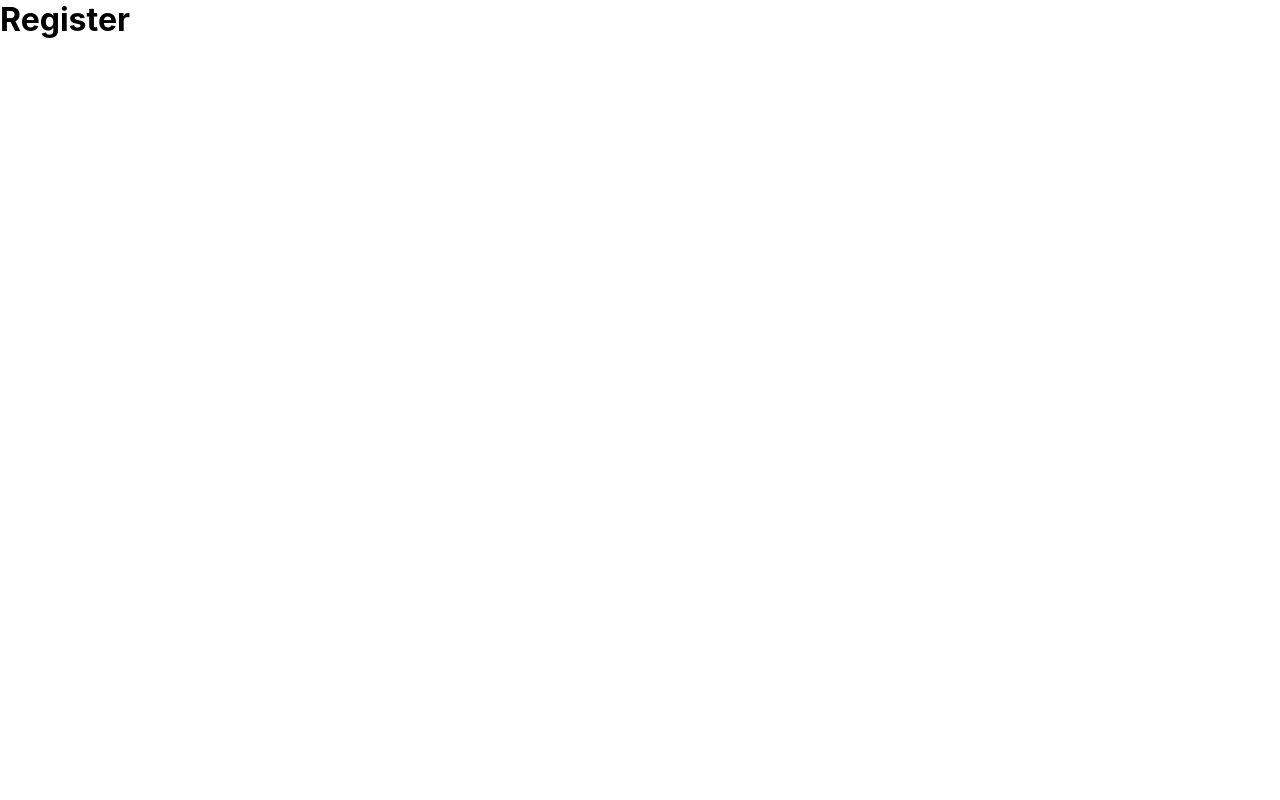
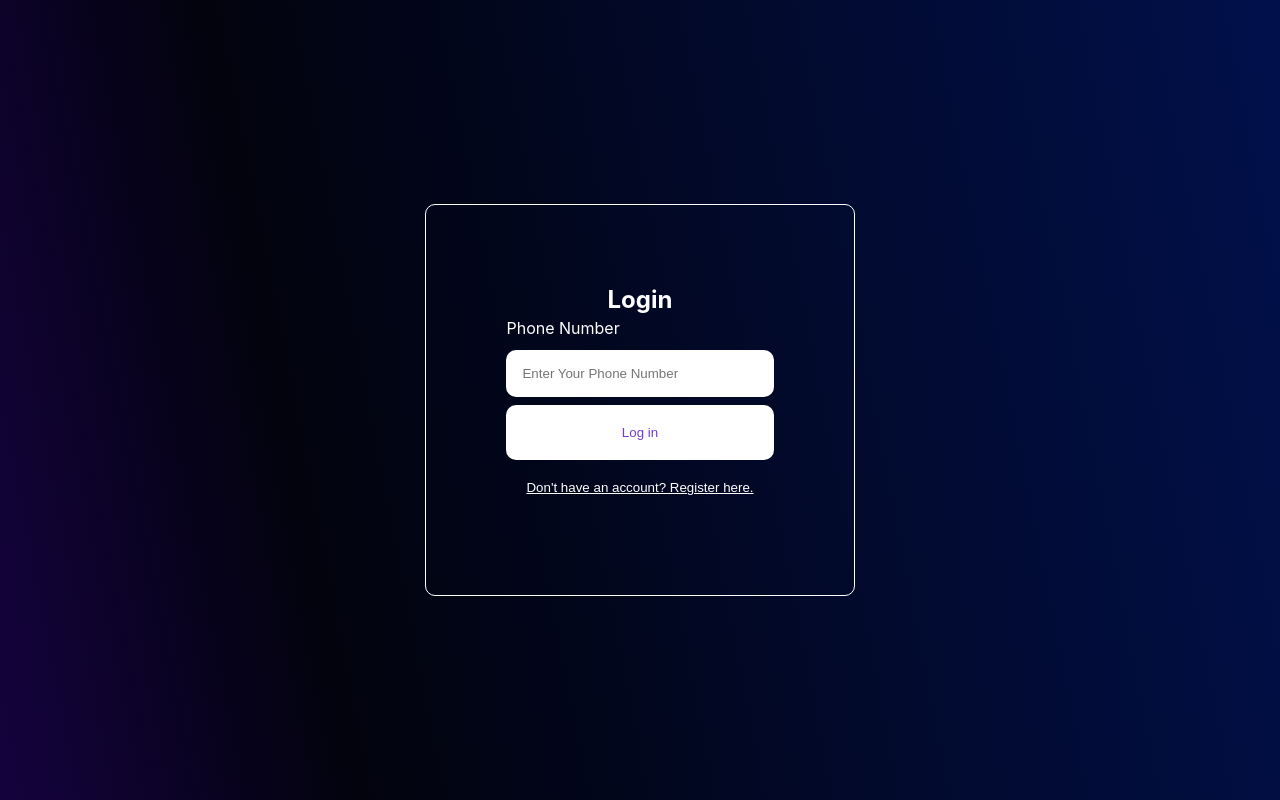
Before and after one commit to sagnik2001/React_Video_App_Frontend, a React (Create React App) app: page /login in a window 1280 px wide. Shown: the top 800 px of the page. Built offline with nearby package versions, Linux system fonts and the light colour scheme.

Commit message:
Login And Register

```diff
--- a/src/App.css
+++ b/src/App.css
@@ -0,0 +1,9 @@
+.App{
+    text-align: center;
+    display: flex;
+    min-height: 100vh;
+    align-items: center;
+    color: white;
+    justify-content: center;
+    background-image: linear-gradient(79deg, #14023e,#02030d 25%, #01104b);
+}
--- a/src/App.js
+++ b/src/App.js
@@ -1,18 +1,36 @@
-import React from "react";
-import Sidebar from "./Sidebar";
+import React,{useState} from "react";
+import "./App.css"
+// import Sidebar from "./Sidebar";
 import { BrowserRouter,Routes,Route } from "react-router-dom";
-import RegisterPage from "./Pages/Register";
+import Register from "./Pages/register/Register";
+import LogInPage from "./Pages/Login/LogInPage";
 
 const App = () => {
+  const [currentForm, setCurrentForm] = useState('login');
+
+  const toggleForm = (formName) => {
+    setCurrentForm(formName)
+  }
+
+
+
   return (
+
     // <div className="">
     //   {/* sidebar */}
     //   {/* <Sidebar /> */}
     //   {/* chat Section */}
     // </div>
+
     <BrowserRouter>
+    <div className="App">
+      {
+            currentForm === "login" ? <LogInPage onFormSwitch={toggleForm} /> : <Register onFormSwitch={toggleForm} />
+      }
+          </div>
         <Routes>
-          <Route path="/login"  element={<RegisterPage/>}/>
+          <Route exact path="/login"  element={<LogInPage />}></Route>
+          <Route path="/Register"  element={<Register />}/>
         </Routes>
     </BrowserRouter>
   );
--- /dev/null
+++ b/src/Pages/Login/LogInPage.jsx
@@ -0,0 +1,25 @@
+import React, {useState} from 'react';
+import "./Login.css"
+
+const LogInPage = (props) => {
+    const [email, setEmail] = useState('');
+    const [pass, setPass] = useState('');
+
+    const handleSubmit = (e) =>{
+        e.preventDefault();
+        console.log(email);
+    }
+
+  return (
+    <div className='auth-form-container'>
+      <h2>Login</h2>
+    <form className='login-form' onSubmit={handleSubmit}>
+        <label htmlFor="phoneNuber">Phone Number</label>
+      <input value={email} onChange={(e)=> setEmail(e.target.value)} type="email" placeholder='Enter Your Phone Number' id='email' name='email' />
+      <button type='submit'>Log in</button>
+    </form>
+    <button className='link-btn' onClick={()=> props.onFormSwitch('register')}>Don&apos;t have an account? Register here. </button>
+    </div>
+  )
+}
+export default LogInPage;
--- /dev/null
+++ b/src/Pages/Login/Login.css
@@ -0,0 +1,39 @@
+.auth-form-container, .login-form, .register-form{
+    display: flex;
+    flex-direction: column;
+}
+@media screen and (min-width: 60px){
+    .auth-form-container{
+        padding: 5rem;
+        border: 1px solid white;
+        border-radius:10px;
+        margin: 0.5rem;
+    }
+}
+
+
+
+label{
+    text-align: left;
+    padding: 0.25rem 0;
+}
+input{
+    margin: 0.5rem 0;
+    padding: 1rem;
+    border: none;
+    border-radius: 10px;
+}
+button{
+    border: none;
+    background-color: white;
+    padding: 20px ;
+    border-radius: 10px;
+    cursor: pointer;
+    color: #7439db;
+}
+
+.link-btn{
+    background: none;
+    color: white;
+    text-decoration: underline;
+}
--- a/src/Pages/Register.jsx
+++ /dev/null
@@ -1,10 +0,0 @@
-import React from "react"
-
-
-const RegisterPage = () => {
-    return(
-      <h1>Register</h1>
-    )
-}
-
-export default RegisterPage;
--- /dev/null
+++ b/src/Pages/register/Register.css
@@ -0,0 +1,28 @@
+/* .auth-form-container, .login-form, .register-form{
+    display: flex;
+    flex-direction: column;
+}
+label{
+    text-align: left;
+    padding: 0.25rem 0;
+}
+input{
+    color: white;
+    margin: 0.5rem 0;
+    padding: 1rem;
+    border: none;
+    border-radius: 10px;
+}
+button{
+    border: none;
+    background-color: white;
+    padding: 20px ;
+    border-radius: 10px;
+    cursor: pointer;
+}
+
+.link-btn{
+    background: none;
+    color: white;
+    text-decoration: underline;
+} */
--- /dev/null
+++ b/src/Pages/register/Register.jsx
@@ -0,0 +1,30 @@
+import React,{useState} from "react";
+// import "../Login/Login.css"
+import "../register/Register.css"
+
+const Register = (props) => {
+  const [email, setEmail] = useState('');
+  const [pass, setPass] = useState('');
+  const [name, setName] = useState('');
+
+  const handleSubmit = (e) =>{
+    e.preventDefault();
+    console.log(email);
+}
+
+
+    return(
+      <div className="auth-form-container">
+        <h2>Register</h2>
+      <form className="register-form" onSubmit={handleSubmit}>
+        <label htmlFor="name">Phone Number</label>
+        <input value={name} name="Phone Number" id="name" placeholder="Enter Your Phone Number" />
+
+        <button type='submit'>Log in</button>
+      </form>
+      <button className='link-btn' onClick={()=>props.onFormSwitch('login')}>Already have an account? Login here. </button>
+      </div>
+    )
+}
+
+export default Register;
```
Also changed, not shown: src/Pages/LogIn.jsx (deleted).
